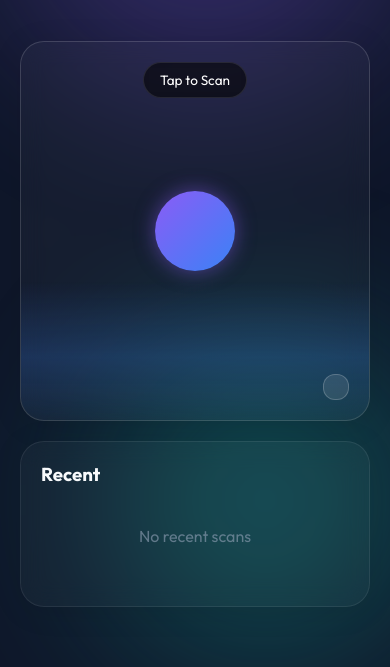
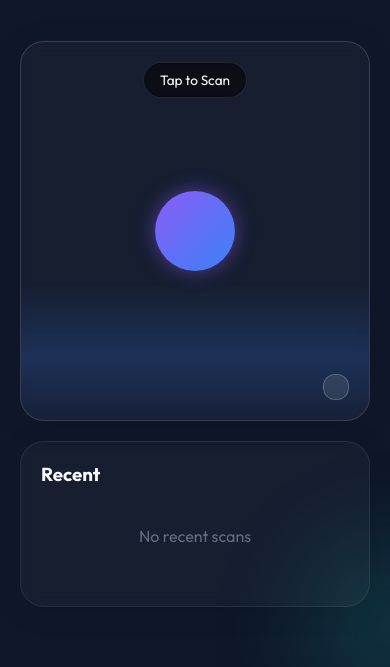
Before and after one commit to krishna-014/logiclens, a website: page index.html in a window 390 px wide. Shown: the part 219-886 px from the top of the page. Drawn offline with Linux system fonts and the light colour scheme; some icons are missing.

Commit message:
Optimize for mobile memory

```diff
--- a/css/style.css
+++ b/css/style.css
@@ -601,3 +601,21 @@ body {
     margin-bottom: 12px;
     padding: 16px;
 }
+
+/* Mobile Performance Optimizations */
+@media (max-width: 768px) {
+
+    .bg-gradient-1,
+    .bg-gradient-2 {
+        width: 250px;
+        height: 250px;
+        filter: blur(40px);
+        opacity: 0.25;
+    }
+
+    .glass,
+    .glass-card {
+        backdrop-filter: blur(6px);
+        -webkit-backdrop-filter: blur(6px);
+    }
+}
```
